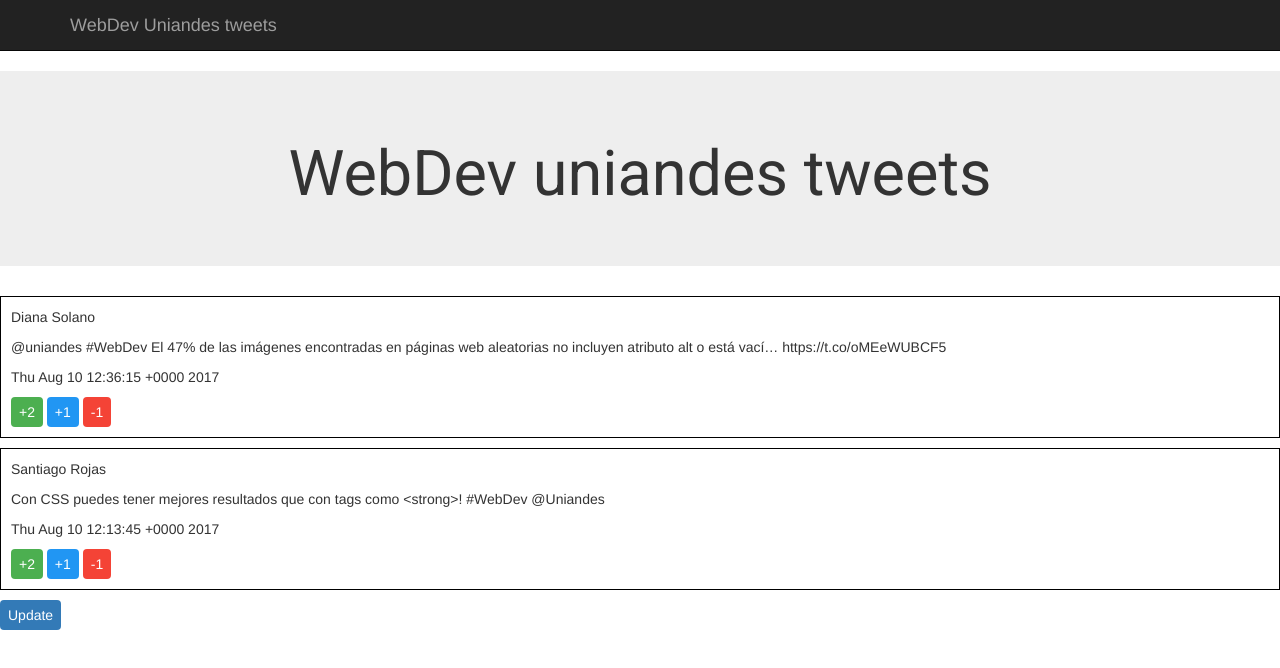
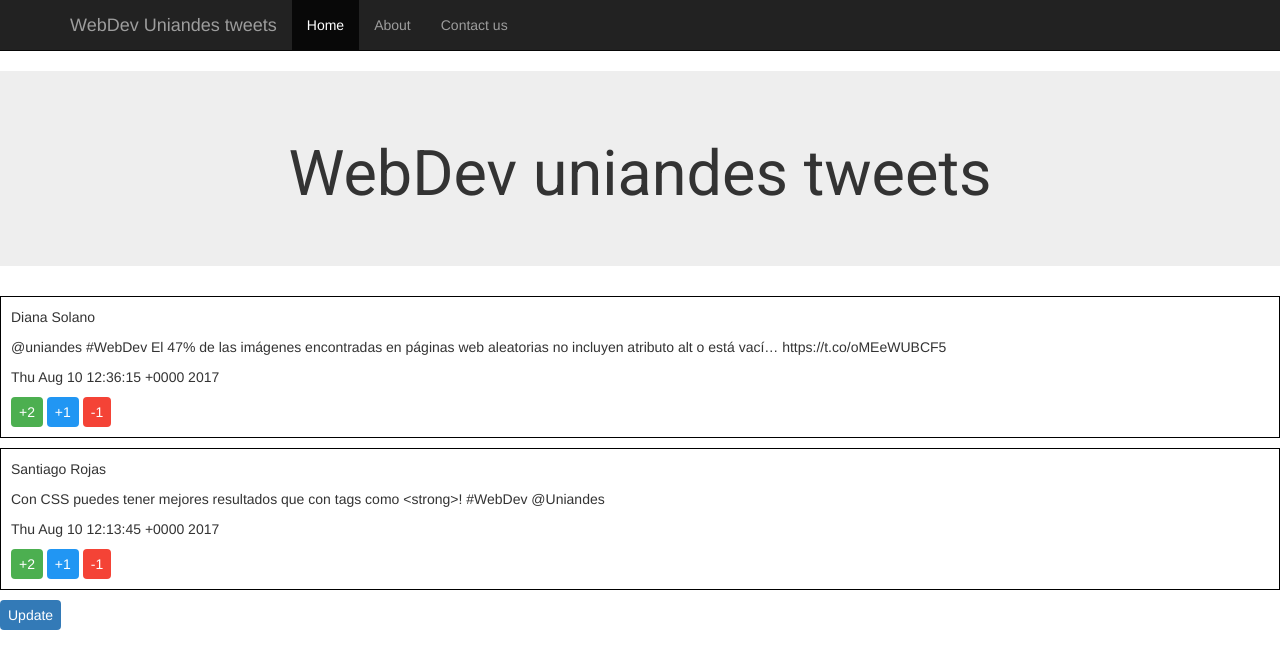
Before and after one commit to japoveda10/WebDev, a plain HTML site: page tweetsWebDev/tweetsWebDev.html in a window 1280 px wide. Drawn offline with nearby package versions, Linux system fonts and the light colour scheme.

Commit message:
Menu added

```diff
--- a/tweetsWebDev/tweetsWebDev.html
+++ b/tweetsWebDev/tweetsWebDev.html
@@ -32,6 +32,15 @@
             <span class="icon-bar"></span>
           </button>
           <a href="#" class="navbar-brand">WebDev Uniandes tweets</a>
+        </div>
+
+        <!-- Menu -->
+        <div class="collapse navbar-collapse" id="navigation-tweets">
+          <ul class="nav navbar-nav">
+            <li class="active"><a href="#">Home</a></li>
+            <li><a href="#">About</a></li>
+            <li><a href="#">Contact us</a></li>
+          </ul>
         </div>
       </div>
     </nav>
```
